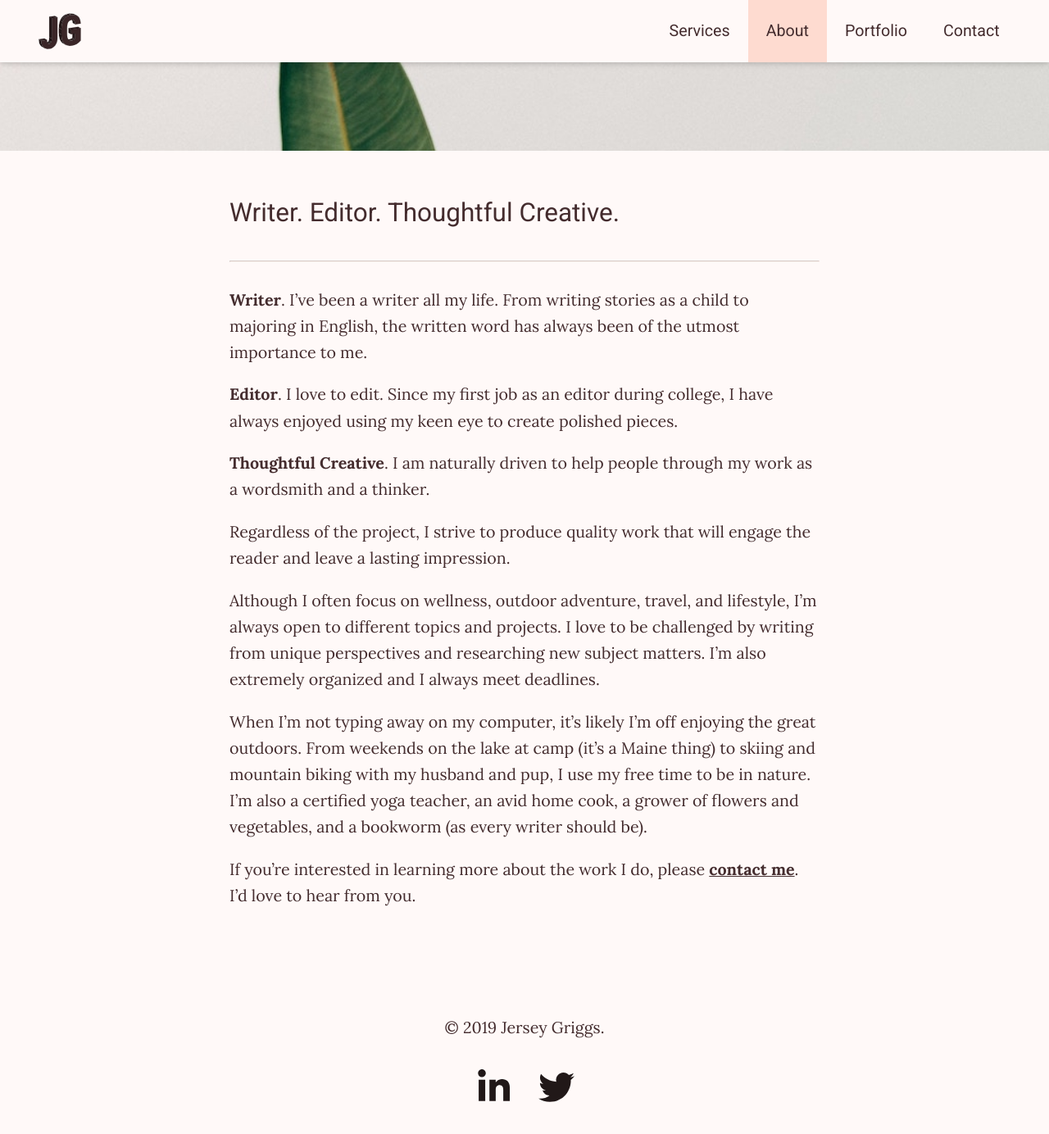
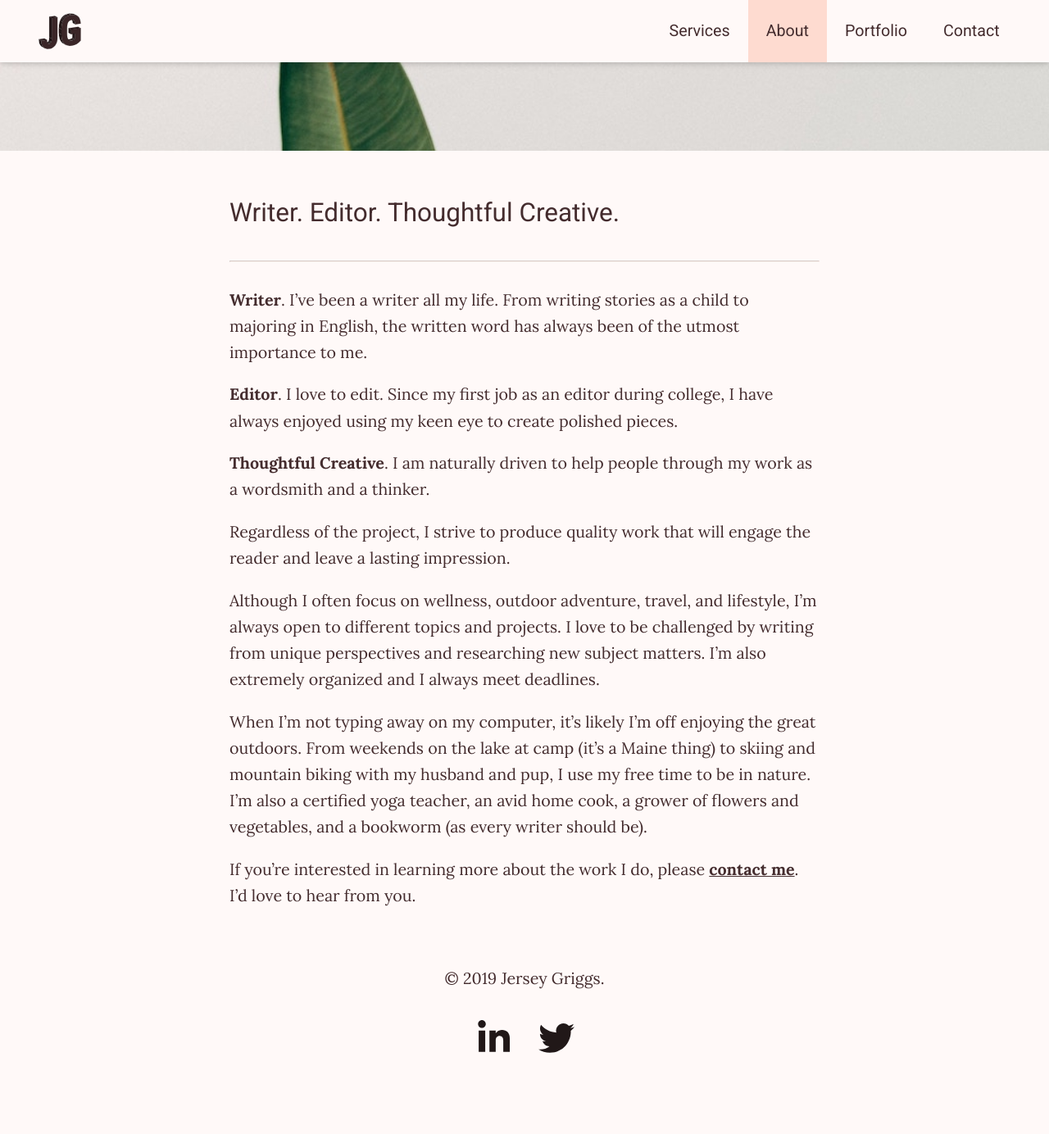
Before and after one commit to jersey-griggs/jersey.griggs.github.io, a Jekyll site: the page built from about/index.html, in a window 1280 px wide and 1400 px high, scrolled down 163 px. Shown: the top 1384 px of the window at 82% size. Built offline with Jekyll 4.4.1, drawn with Linux system fonts in a browser that asks for light colours; after the commit the page ends 1503 px from its top, so only the background shows below that.

Commit message:
Update _sass/minima/_layout.scss

```diff
--- a/_sass/minima/_layout.scss
+++ b/_sass/minima/_layout.scss
@@ -79,7 +79,7 @@ footer {
   background-color: #fff9f8;
 }
 article {
-  padding-bottom: 60px;
+  // padding-bottom: 60px;
 }
 
 .section {
@@ -681,6 +681,7 @@ article {
 }
 .svg-circles {
   background-color: #fedbd0;
+  padding: 40px 0;
 }
 .zig-zag {
   background-color: #fedbd0;
```
